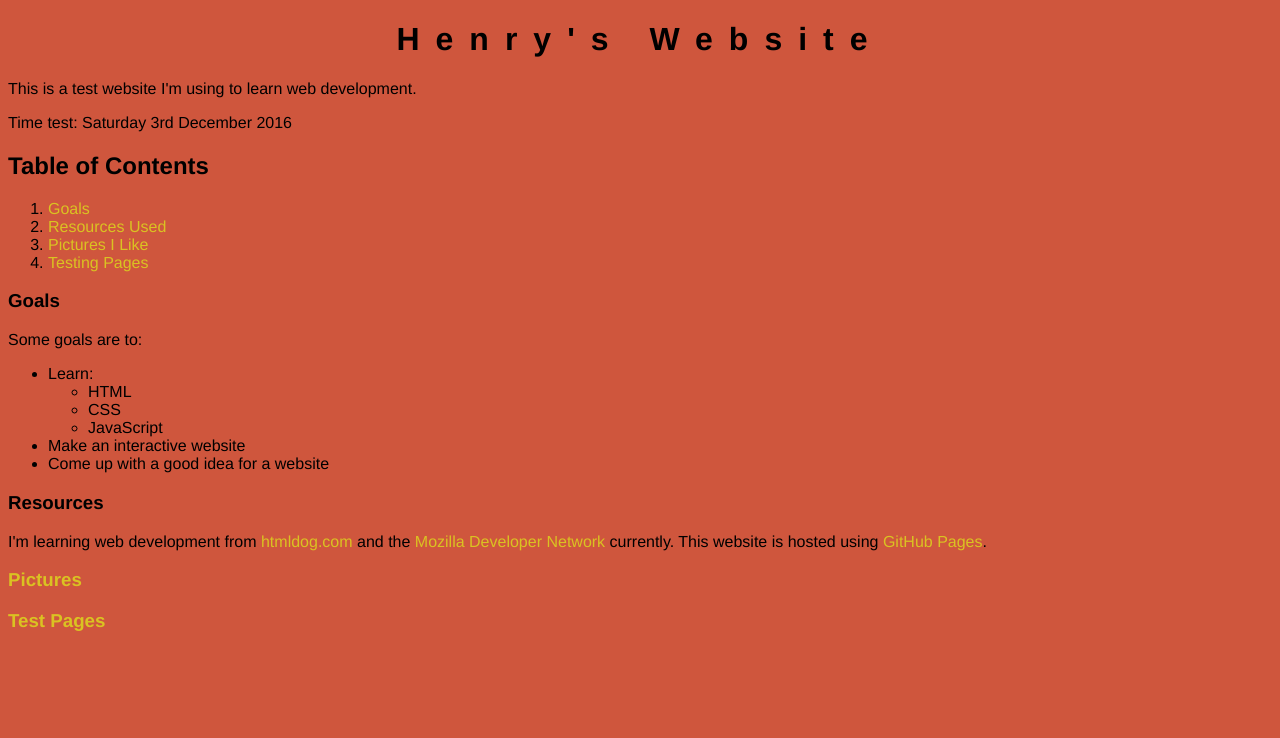
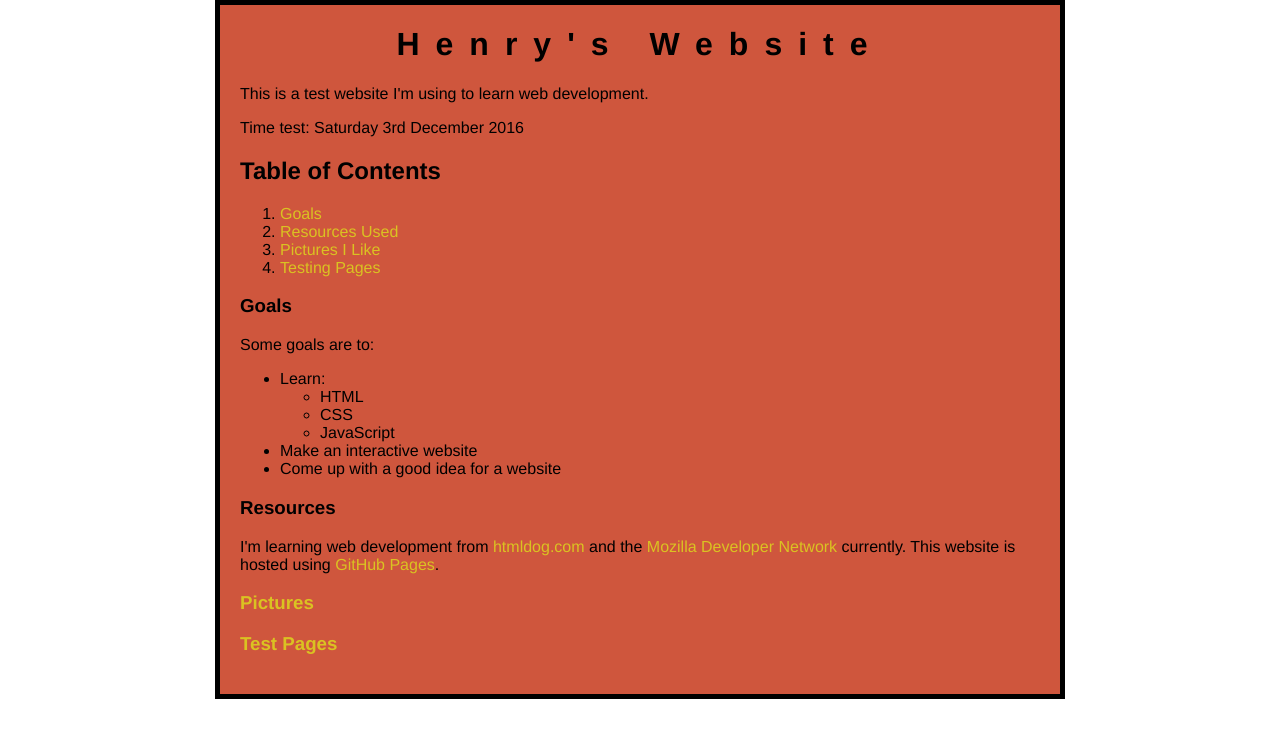
Before and after one commit to henrynine/henrynine.github.io, a PHP site: page / in a window 1280 px wide. Shown: the top 738 px of the page. Run offline with PHP 8.4, Linux system fonts and the light colour scheme.

Commit message:
Add more CSS to styles.css

```diff
--- a/styles.css
+++ b/styles.css
@@ -1,6 +1,14 @@
+html {
+  background-color: white
+}
+
 body {
+  width: 800px;
+  margin: 0 auto;
   background-color: rgba(204, 76, 49, 0.94);
-  font-family: helvetica, arial;
+  font-family: helvetica;
+  padding: 0 20px 20px 20px;
+  border: 5px solid black;
 }
 
 h1 {
```
